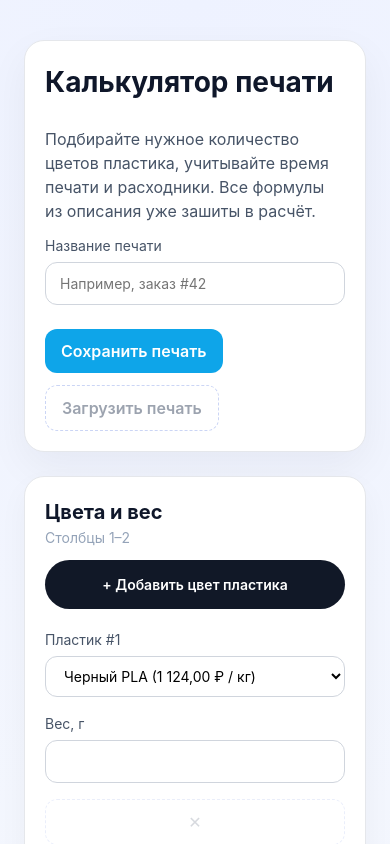
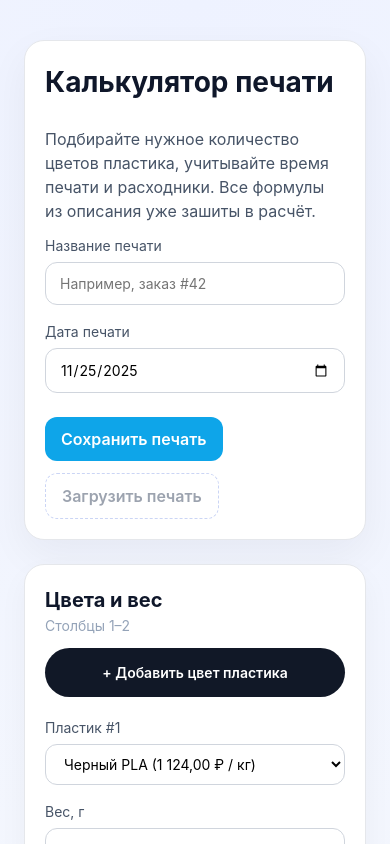
Before and after one commit to il-tmfv/plastic_calc, a React (Vite) app: page / in a window 390 px wide. Shown: the top 844 px of the page. Built offline with nearby package versions, Linux system fonts and the light colour scheme.

Commit message:
Add print date input to header and update layout for better responsiveness

```diff
--- a/src/App.css
+++ b/src/App.css
@@ -31,8 +31,19 @@
   gap: 12px;
 }
 
+.header-fields {
+  display: flex;
+  flex-wrap: wrap;
+  gap: 16px;
+}
+
+.header-field {
+  flex: 1 1 220px;
+  max-width: 420px;
+}
+
 .header-field input {
-  width: min(100%, 420px);
+  width: 100%;
 }
 
 .header-actions {
--- a/src/App.jsx
+++ b/src/App.jsx
@@ -9,8 +9,13 @@ import ResultsGrid from './components/ResultsGrid'
 import { initialExtras, initialMaterials } from './constants/data'
 import { generateId, gramsToKgCost } from './utils/helpers'
 
+const pad = (value) => String(value).padStart(2, '0')
 const createEmptyMaterialForm = () => ({ name: '', pricePerKg: '' })
 const createEmptyExtraForm = () => ({ name: '', price: '' })
+const getTodayDateString = () => {
+  const now = new Date()
+  return `${now.getFullYear()}-${pad(now.getMonth() + 1)}-${pad(now.getDate())}`
+}
 
 function App() {
   const [materials, setMaterials] = useState(initialMaterials)
@@ -28,6 +33,7 @@ function App() {
   const [newMaterial, setNewMaterial] = useState(createEmptyMaterialForm())
   const [newExtra, setNewExtra] = useState(createEmptyExtraForm())
   const [printName, setPrintName] = useState('')
+  const [printDate, setPrintDate] = useState(() => getTodayDateString())
   const fileInputRef = useRef(null)
 
   const totals = useMemo(() => {
@@ -200,7 +206,6 @@ function App() {
 
   const getDefaultFileName = () => {
     const now = new Date()
-    const pad = (value) => String(value).padStart(2, '0')
     const yyyy = now.getFullYear()
     const mm = pad(now.getMonth() + 1)
     const dd = pad(now.getDate())
@@ -218,6 +223,7 @@ function App() {
     piecesPerSession,
     selectedExtras,
     printName,
+    printDate,
   })
 
   const handleSaveState = () => {
@@ -283,6 +289,7 @@ function App() {
         setNewMaterial(createEmptyMaterialForm())
         setNewExtra(createEmptyExtraForm())
         setPrintName(snapshot.printName ?? '')
+        setPrintDate(snapshot.printDate ?? getTodayDateString())
       } catch (error) {
         window.alert(
           `Не удалось загрузить состояние: ${
@@ -310,7 +317,9 @@ function App() {
     <div className="app">
       <CalculatorHeader
         printName={printName}
+        printDate={printDate}
         onPrintNameChange={setPrintName}
+        onPrintDateChange={setPrintDate}
         onSaveState={handleSaveState}
         onLoadState={handleLoadState}
         fileInputRef={fileInputRef}
--- a/src/components/CalculatorHeader.jsx
+++ b/src/components/CalculatorHeader.jsx
@@ -1,6 +1,8 @@
 function CalculatorHeader({
   printName,
+  printDate,
   onPrintNameChange,
+  onPrintDateChange,
   onSaveState,
   onLoadState,
   fileInputRef,
@@ -14,6 +16,7 @@ function CalculatorHeader({
           Подбирайте нужное количество цветов пластика, учитывайте время печати
           и расходники. Все формулы из описания уже зашиты в расчёт.
         </p>
+        <div className="header-fields">
           <div className="field header-field">
             <label htmlFor="print-name-input">Название печати</label>
             <input
@@ -23,6 +26,16 @@ function CalculatorHeader({
               value={printName}
               onChange={(event) => onPrintNameChange(event.target.value)}
             />
+          </div>
+          <div className="field header-field">
+            <label htmlFor="print-date-input">Дата печати</label>
+            <input
+              id="print-date-input"
+              type="date"
+              value={printDate}
+              onChange={(event) => onPrintDateChange(event.target.value)}
+            />
+          </div>
         </div>
       </div>
       <div className="header-actions">
```
Lines whose indentation alone changed are shown as unchanged.
